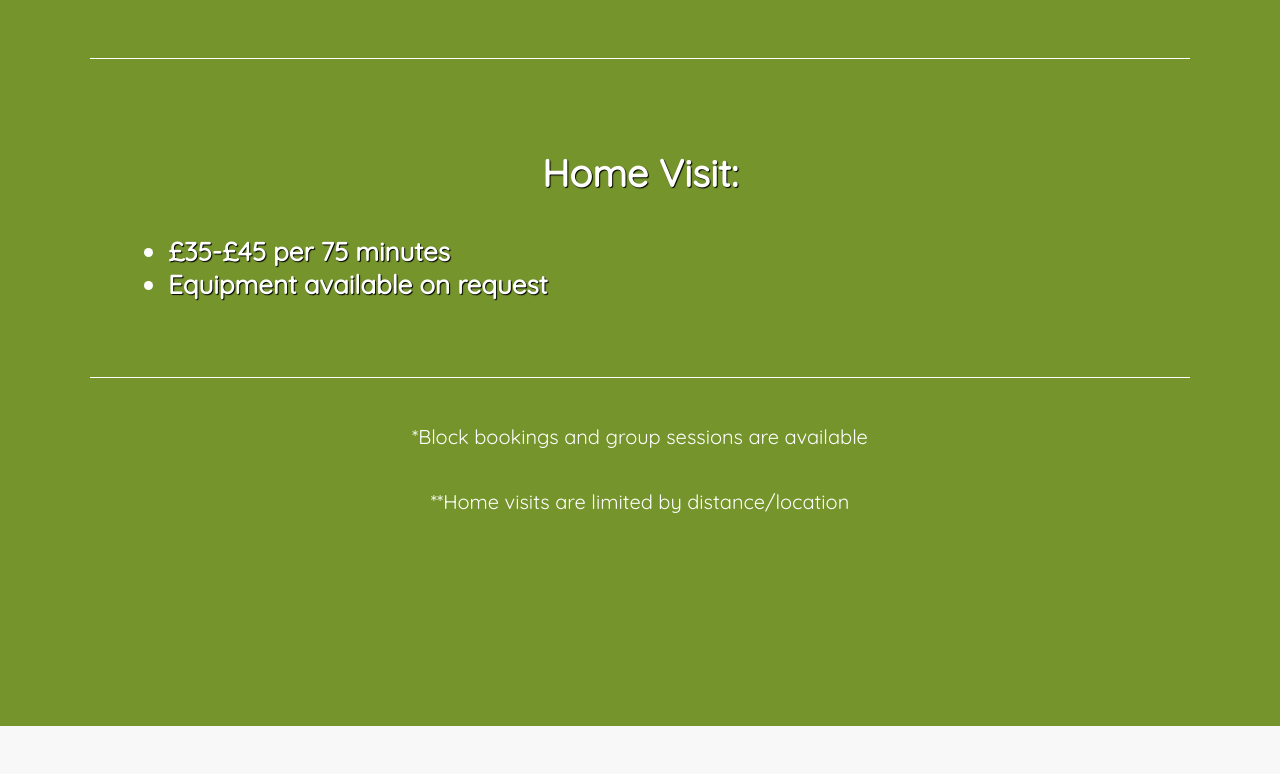
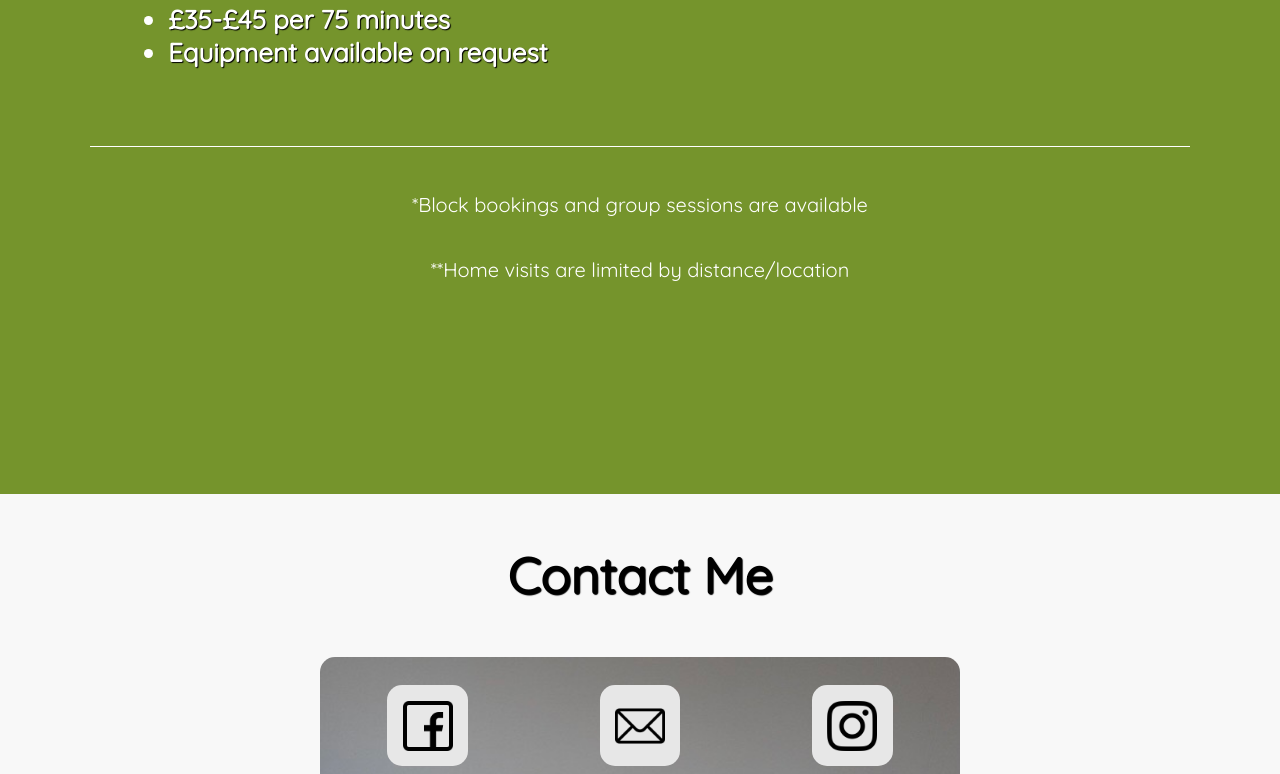
Before and after one commit to AlexBrown4020/life-in-balance, a React (Create React App) app: page / in a window 1280 px wide. Shown: the part 2000-2774 px from the top of the page. Built offline with nearby package versions, Linux system fonts and the light colour scheme.

Commit message:
Feat: Realign contact page

```diff
--- a/src/App.css
+++ b/src/App.css
@@ -17,3 +17,9 @@ h3 {
     font-size: 40px;
   }
 }
+
+@media screen and (min-width:1000px) {
+  h3 {
+    font-size: 50px;
+  }
+}
--- a/src/components/navbar/Navbar.js
+++ b/src/components/navbar/Navbar.js
@@ -3,10 +3,15 @@ import './navbar.css';
 export default function Navbar () {
     return (
         <nav>
-            <button><a href='#home-nav'>Home</a></button>
-            <button><a href='#classes-nav'>Classes</a></button>
-            <button><a href='#contact-nav'>Contact</a></button>
-            <button><a href='#about-nav'>About</a></button>
+            <div>
+                <h1> Life in Balance </h1>
+            </div>
+            <div id='nav-container'>
+                <button><a href='#home-nav'>Home</a></button>
+                <button><a href='#classes-nav'>Classes</a></button>
+                <button><a href='#contact-nav'>Contact</a></button>
+                <button><a href='#about-nav'>About</a></button>
+            </div>
         </nav>
     )
 }
--- a/src/components/navbar/navbar.css
+++ b/src/components/navbar/navbar.css
@@ -10,13 +10,29 @@ nav {
     display: flex;
     align-items: center;
     justify-content: space-evenly;
+    flex-direction: column;
+    z-index: 2;
+}
 
+nav h1 {
+    font-size: 20px;
+    margin: 0px;
+    padding: 0px;
+    color:#2F6345;
+}
+
+#nav-container {
+    display: flex;
+    margin: 0px;
+    padding: 0px;
+    justify-content: space-around;
 }
 
 nav button {
     background-color: #EBEBEB;
     border: 2px solid#82A430;
-    padding: 3%;
+    margin: 4%;
+    padding: 2%;
     border-radius: 15px;
     font-weight: 750;
     box-shadow: 1px 1px 1px gray;
@@ -47,7 +63,13 @@ nav button:hover {
 
 @media screen and (min-width:1000px) {
     nav button {
-        padding: 2%;
+        padding: 1%;
         font-size: 24px;
     }
+    nav {
+        height: 13%
+    }
+    nav h1 {
+        font-size: 26px;
+    }
 }
--- a/src/pages/contact/Contact.js
+++ b/src/pages/contact/Contact.js
@@ -1,6 +1,7 @@
 import './contact.css';
 
 export default function Contact () {
+
     return (
         <div id='contact-container'>
             <link rel="stylesheet" href="https://cdn.jsdelivr.net/gh/devicons/devicon@v2.15.1/devicon.min.css"></link>
@@ -12,7 +13,7 @@ export default function Contact () {
             </p>
                 <div id='social-media-container'>
                     <a href='https://www.facebook.com/JulieBrownLIB'><img  alt='facebook' src='facebook.png'/></a>
-                    <img alt='mail' src='mail.png'/>
+                    <a href='.'><img alt='mail' src='mail.png'/></a>
                     <a href='https://www.instagram.com/julie200brown/'><img alt='instagram' src='instagram.png'/></a>
                 </div>
             <div id='about-nav'/>
--- a/src/pages/contact/contact.css
+++ b/src/pages/contact/contact.css
@@ -6,14 +6,42 @@
     flex-direction: column;
 }
 
+#contact-container p {
+    width: 80%;
+}
+
 #user-contact {
     width: 65%;
     border-radius: 15px;
 }
 
-#social-media-container img {
-    width: 45px;
-    margin: 5%;
+#social-media-container {
+    display: flex;
+    flex-direction: row;
+    align-items: center;
+    justify-content: space-around;
+    width: 60%;
+    position: absolute;
+    margin-bottom: 90%;
+}
+
+#social-media-container a {
+    background-color: #e7e7e7;
+    padding: 2%;
+    border-radius: 15px;
+    display: flex;
+    justify-content: center;
+    align-items: center;
+    cursor: pointer;
+}
+
+#social-media-container a:hover {
+    opacity: 90%;
+    background-color: #a9d541;
+}
+
+#social-media-container a img {
+    max-width: 50px;
 }
 
 #client-image {
@@ -29,3 +57,18 @@
         width: 40%;
     }
 }
+
+@media screen and (min-width:1000px) {
+    #client-image {
+        max-width: 50%;
+    }
+    #social-media-container {
+        margin-bottom: 60%;
+    }
+    #social-media-container {
+        justify-content:space-evenly;
+    }
+    #contact-container p {
+        font-size: 28px;
+    }
+}
--- a/src/pages/home/Home.js
+++ b/src/pages/home/Home.js
@@ -5,9 +5,8 @@ export default function Home () {
         <div id='home-nav'>
             .
             <main id='home-container'>
-                <h1>Welcome to <br/>Life in Balance:</h1>
+                <img alt='main home' src='lib.png'/>
                 <h2>Hatha Yoga with Julie</h2>
-                <img alt='main home' src='lib.png'/>
                 <div id='classes-nav'/>
             </main>
         </div>
--- a/src/pages/home/home.css
+++ b/src/pages/home/home.css
@@ -35,3 +35,9 @@ h2 {
         width: 30%;
     }
 }
+
+@media screen and (min-width:1000px) {
+    main {
+        margin-top: 10%;
+    }
+}
```
Also changed, not shown: public/instagram.png.
